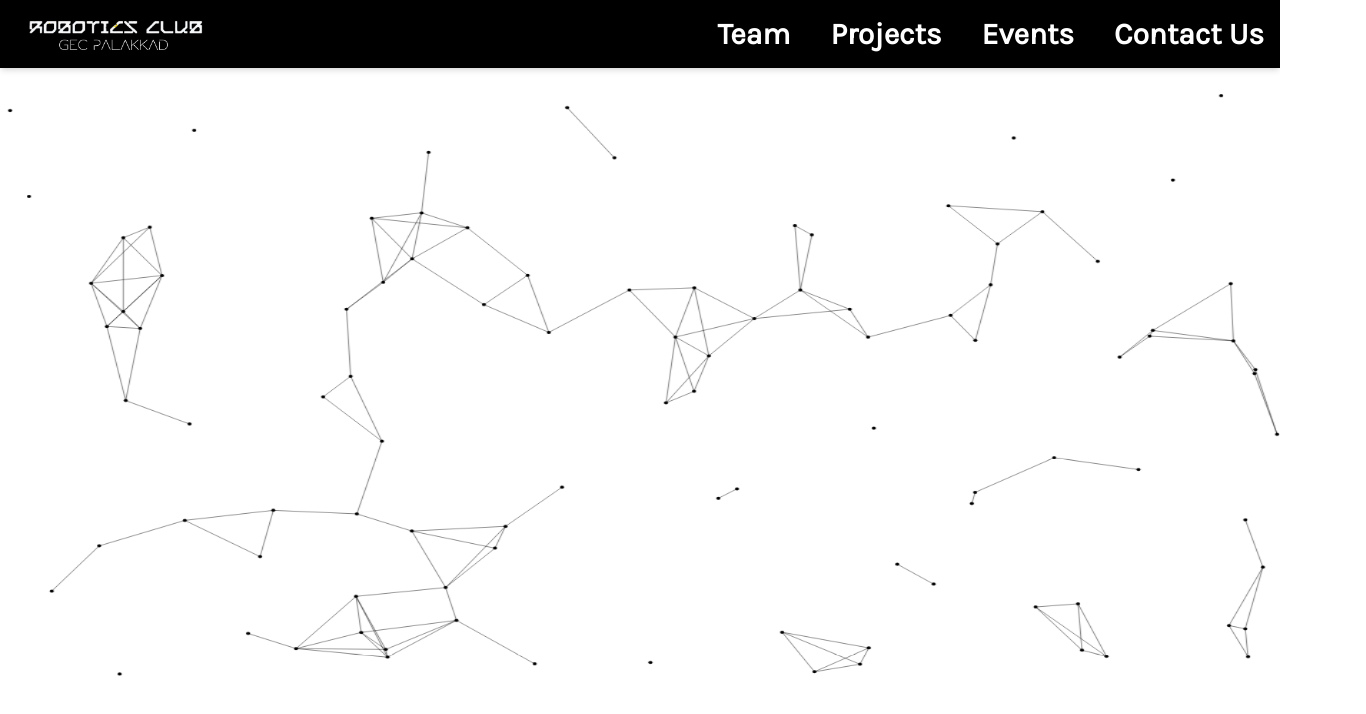
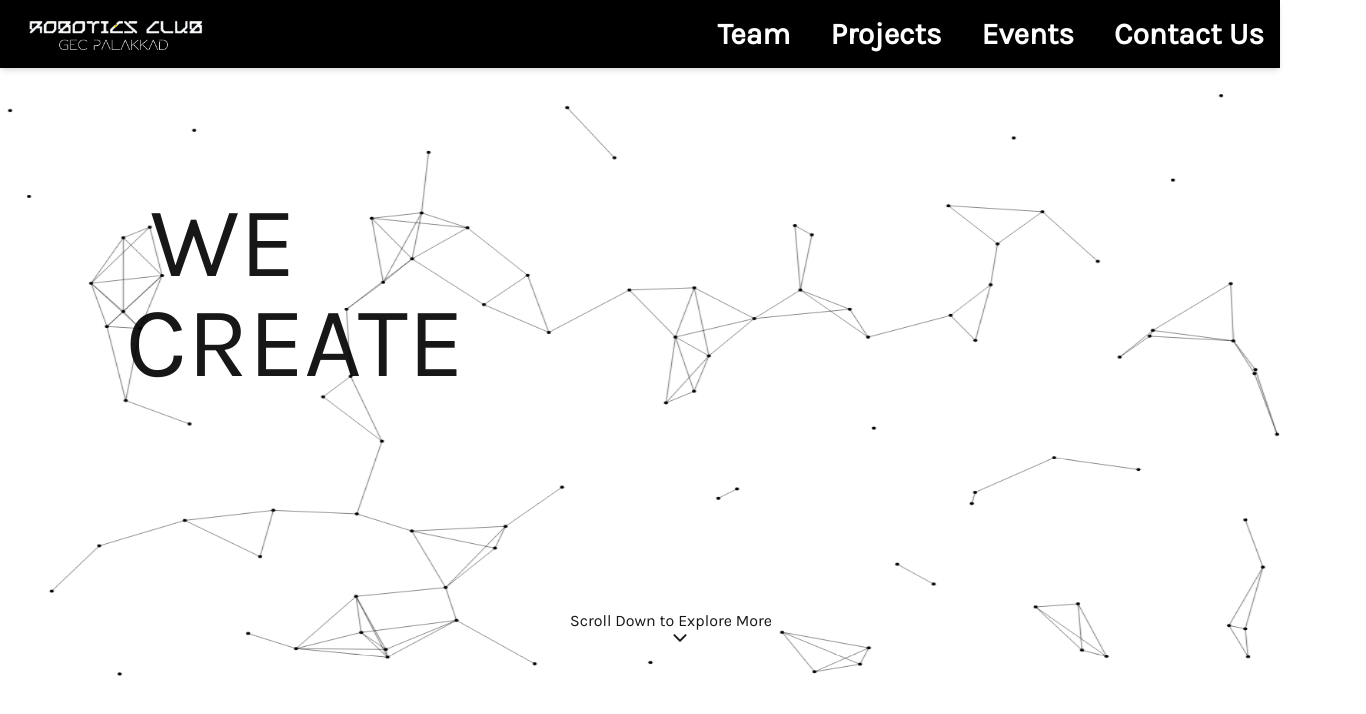
Before and after one commit to Muflih-uk/RoboticsClub-Website, a Next.js app: page / in a window 1280 px wide. Shown: the top 714 px of the page, 1366 px wide, since content can reach past the window. Built offline with nearby package versions, Linux system fonts and the light colour scheme.

Commit message:
Home Page Desktop Mode Compeltely Created

```diff
--- a/app/Home.tsx
+++ b/app/Home.tsx
@@ -3,6 +3,7 @@ import React, { useState,useEffect } from 'react';
 import Link from 'next/link';
 import Image from 'next/image';
 import ParticleAnimation from '@/Components/ParticleAnimation';
+import { IoIosArrowDown } from "react-icons/io";
 
 const Home = () => {
   const [isOpen, setIsOpen] = useState(false);
@@ -100,6 +101,14 @@ const Home = () => {
           <h1 className='text-black text-3xl'>{words[index].substring(0,subIndex)}</h1>
         </div>
       </div>
+      <div className='relative hidden md:flex md:w-[1366px] md:h-[615px]'>
+        <h1 className='text-[100px] mt-[100px] ml-[150px]'>WE</h1>
+        <h1 className='text-[100px] mt-[200px] ml-[-170px]'>{words[index].substring(0,subIndex)}</h1>
+        <div className='absolute flex ml-[570px] mb-[30px] flex-col bottom-0'>
+          <h1>Scroll Down to Explore More</h1>
+          <IoIosArrowDown className='text-[20px] ml-[100px] animate-bounce' />
+        </div>
+      </div>
       <ParticleAnimation/>
       </section>
   );
```
Also changed, not shown: package.json (+6 -5 lines), 1 other file (tests, documents, lock files or other folders).
